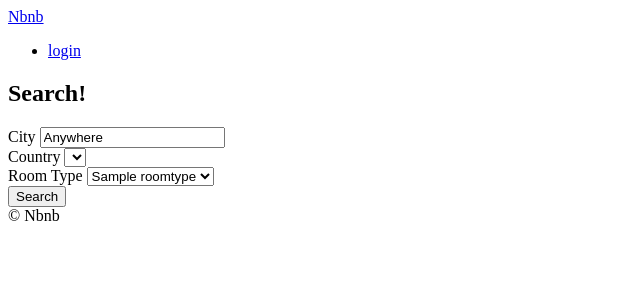
After one commit to zensen6/airbnb-clone, a Django app: page /rooms/search/ in a window 1280 px wide. The commit adds this page. Shown: the top 300 px of the page, without its empty margins (0-640 px from the left). Run offline with Django 3.2, Linux system fonts and the light colour scheme; tables that the repository leaves empty hold one stand-in row (values such as "Sample post"); lists and menus that the app fills with data are empty.

Commit message:
until chap 13

```diff
--- a/rooms/urls.py
+++ b/rooms/urls.py
@@ -3,4 +3,7 @@ from . import views
 
 app_name = "rooms"
 
-urlpatterns = [path("<int:pk>", views.RoomDetail.as_view(), name="detail")]
+urlpatterns = [
+    path("<int:pk>", views.RoomDetail.as_view(), name="detail"),
+    path("search/", views.search, name="search")
+]
--- a/rooms/views.py
+++ b/rooms/views.py
@@ -6,6 +6,7 @@ from django.core.paginator import Paginator, EmptyPage, InvalidPage
 from django.views.generic import ListView, DetailView
 from django.urls import reverse
 from django.http import Http404
+from django_countries import countries
 from . import models
 # Create your views here.
 
@@ -24,6 +25,17 @@ class HomeView(ListView):
 class RoomDetail(DetailView):
 
     model = models.Room
+
+
+def search(request):
+    city = request.GET.get("city", "Anywhere")
+    city = str.capitalize(city)
+    room_types = models.RoomType.objects.all()
+    return render(
+        request,
+        "rooms/search.html",
+        {"city": city, "countries": countries, "room_types": room_types},
+    )
 
 
 '''
--- a/templates/base.html
+++ b/templates/base.html
@@ -4,12 +4,17 @@
     <meta charset="UTF-8">
     <meta name="viewport" content="width=device-width, initial-scale=1.0">
     <meta http-equiv="X-UA-Compatible" content="ie=edge">
-    <title>{%block page_name%}{%endblock page_name%}airbnb</title>
+    <title>{%block page_title%}{%endblock page_title%}airbnb</title>
 </head>
 <body>
-    {% include "partials/header.html" %}
-
-    <h1>airbnb</h1>
+     <header>
+      {% include "partials/nav.html" %}
+      {% block search-bar %}
+        <form method="get" action="{% url "rooms:search" %}">
+            <input name="city" placeholder="Search By City" />
+        </form>
+      {% endblock search-bar %}
+    </header>
     {%block content%}
     {%endblock%}
 
--- a/templates/partials/header.html
+++ /dev/null
@@ -1,6 +0,0 @@
- <header>
-        <a href="{% url "core:home" %}">Nbnb</a>
-        <ul>
-            <li><a href = "#">login</a></li>
-        </ul>
-</header>
--- /dev/null
+++ b/templates/partials/nav.html
@@ -0,0 +1,5 @@
+
+<a href="{% url "core:home" %}">Nbnb</a>
+    <ul>
+        <li><a href = "#">login</a></li>
+    </ul>
--- a/templates/rooms/room_detail.html
+++ b/templates/rooms/room_detail.html
@@ -1,9 +1,9 @@
 {% extends "base.html" %}
 
 
-{% block page_name %}
-    Home
-{% endblock page_name %}
+{% block page_title %}
+    {{room.name}}
+{% endblock page_title %}
 
 {% block content %}
 <div>
--- a/templates/rooms/room_list.html
+++ b/templates/rooms/room_list.html
@@ -1,8 +1,8 @@
 {%extends "base.html"%}
 
-{%block page_name%}
+{%block page_title%}
     ROOM...
-{%endblock page_name%}
+{%endblock page_title%}
 
 
 {%block content%}
--- /dev/null
+++ b/templates/rooms/search.html
@@ -0,0 +1,40 @@
+{% extends "base.html" %}
+
+{% block page_title %}
+    Search
+{% endblock page_title %}
+
+{% block search-bar %}
+{% endblock search-bar %}
+
+{% block content %}
+
+    <h2>Search!</h2>
+
+     <form method="get" action="{% url "rooms:search" %}">
+        <div>
+            <label for="city">City</label>
+            <input value="{{city}}" id="city" name="city" placeholder="Search By City" />
+        </div>
+
+        <div>
+            <label for="country">Country</label>
+            <select id="country" name="country" >
+                {% for country in countries  %}
+                    <option value="{{country.code}}">{{country.name}}</option>
+                {% endfor %}
+            </select>
+        </div>
+
+        <div>
+            <label for="room_type">Room Type</label>
+            <select id="room_type" name="room_type" >
+                {% for room_type in room_types  %}
+                    <option value="{{room_type.pk}}">{{room_type.name}}</option>
+                {% endfor %}
+            </select>
+        </div>
+        <button>Search</button>
+    </form>
+
+{% endblock content %}
```
Also changed, not shown: templates/404.html (added, +12 -0 lines).
